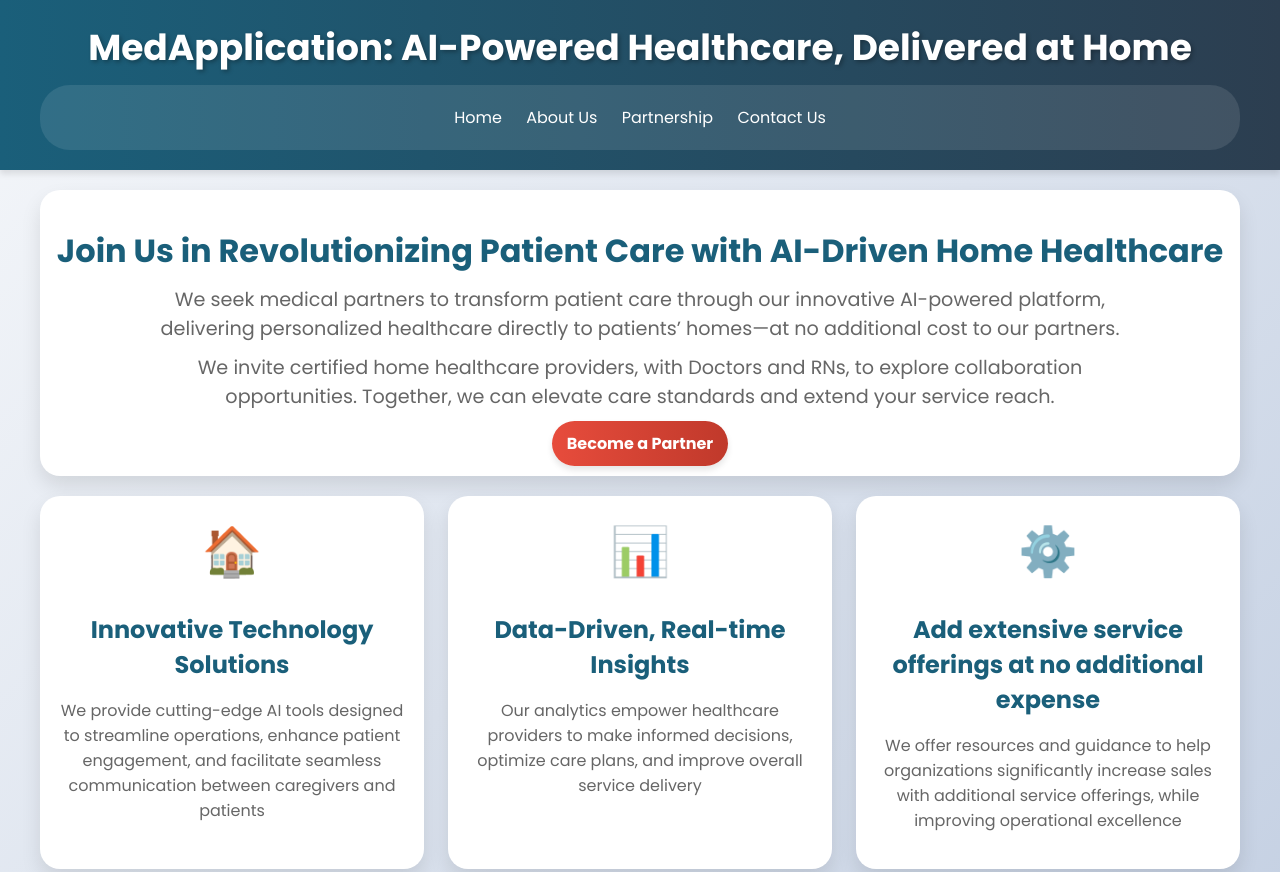
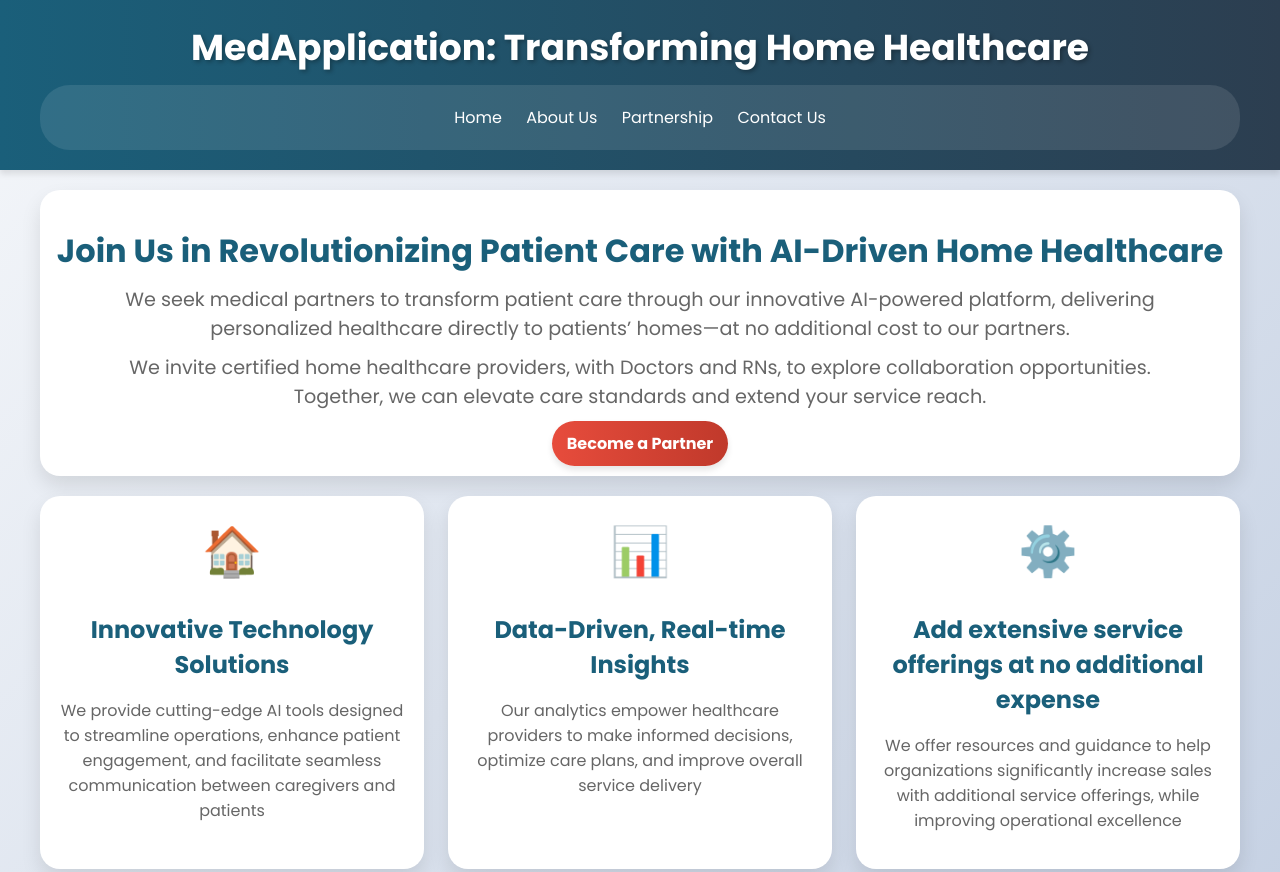
Before and after one commit to medapplication/medapplication.github.io, a plain HTML site: page index.html in a window 1280 px wide. Shown: the top 872 px of the page. Drawn offline with Linux system fonts and the light colour scheme.

Commit message:
20241002.15.36-Update index.html

```diff
--- a/index.html
+++ b/index.html
@@ -70,7 +70,7 @@
             color: #666;
             font-size: 1.2em;
             text-align: center;
-            max-width: 1000px;
+            max-width: 1100px;
             margin: 0 auto 10px;
         }
         .cta-button {
@@ -166,7 +166,7 @@
 <body>
     <header>
         <div class="container">
-            <h1>MedApplication:  AI-Powered Healthcare, Delivered at Home</h1>
+            <h1>MedApplication: Transforming Home Healthcare</h1>
             <nav>
                 <a href="index.html">Home</a>
                 <a href="about.html">About Us</a>
```
